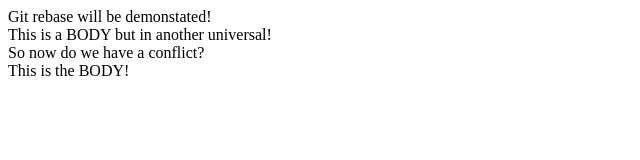
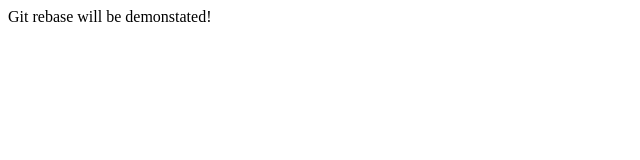
Before and after one commit to diaztran/learning-git, a plain HTML site: page index.html in a window 1280 px wide. Shown: the whole page, without its empty margins (0-640 px from the left). Drawn offline with Linux system fonts and the light colour scheme.

Commit message:
Revert "Rebased!"

```diff
--- a/index.html
+++ b/index.html
@@ -8,11 +8,5 @@
   </head>
   <body>
     Git rebase will be demonstated!
-    <br />
-    This is a BODY but in another universal!
-    <br />
-    So now do we have a conflict?
-    <br />
-    This is the BODY!
   </body>
 </html>
```
